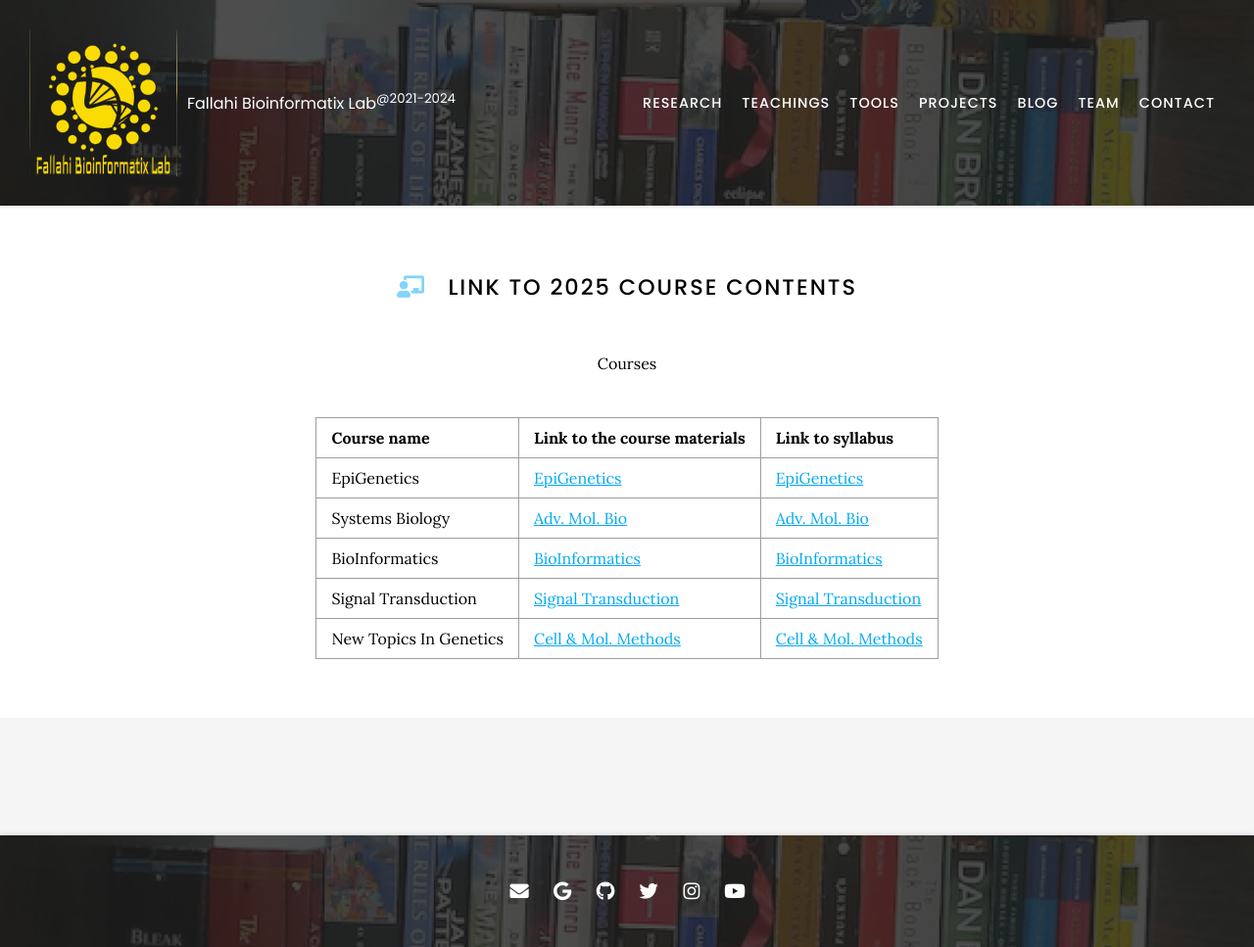
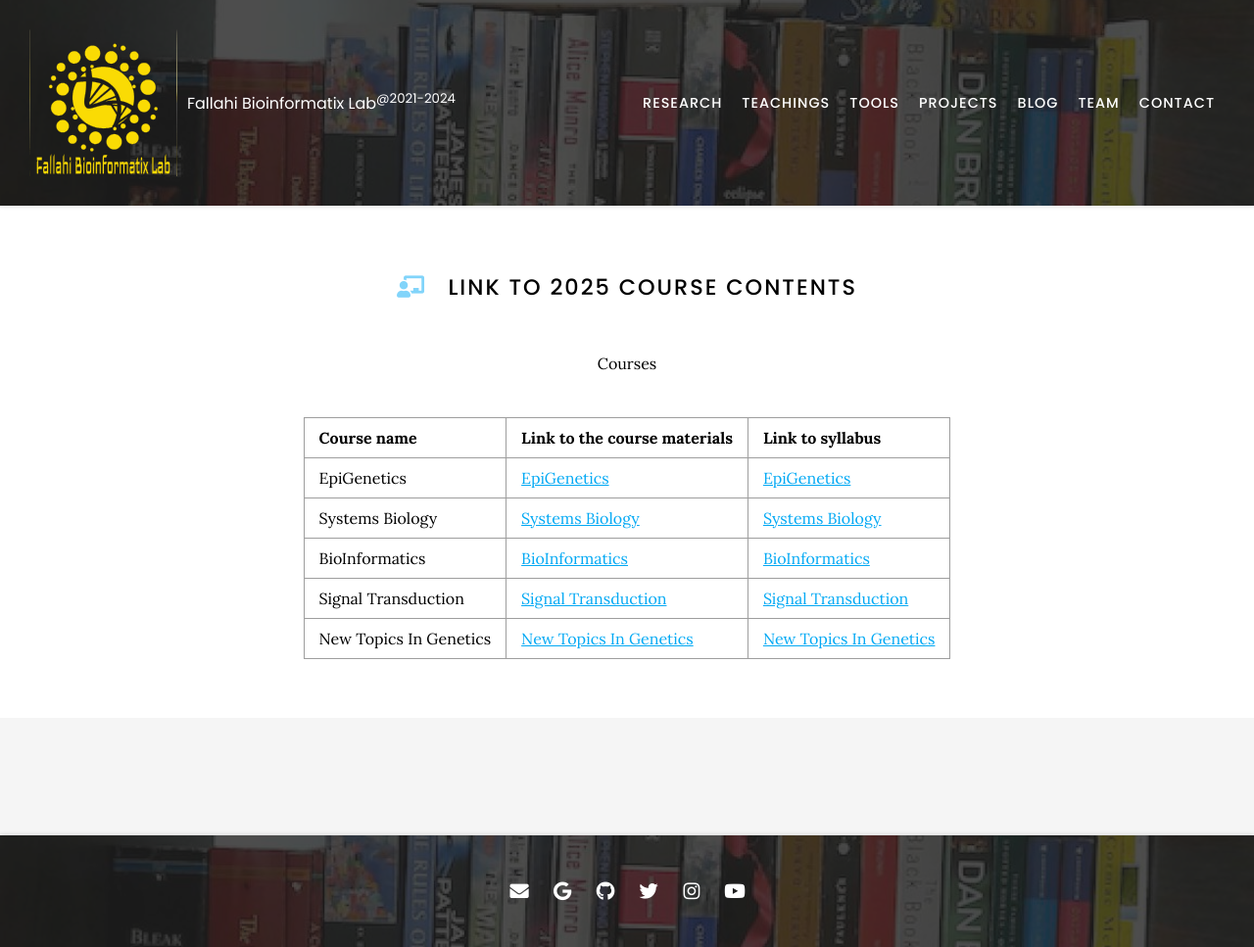
Before and after one commit to Hossein-Fallahi/Fallahi-Bioinformatics-Lab, a Jekyll site: the page built from Teaching/index.md, in a window 1280 px wide. Shown: the whole page at 98% size. Built offline with Jekyll 4.4.1, drawn with Linux system fonts in a browser that asks for light colours; nearby versions of some CDN libraries.

Commit message:
Update index.md

```diff
--- a/Teaching/index.md
+++ b/Teaching/index.md
@@ -16,10 +16,10 @@
 |Course name|	Link to the course materials|	Link to syllabus|
 | :---         |     :---      |          :--- |
 |EpiGenetics|	[EpiGenetics](https://docs.google.com/spreadsheets/d/1d0IdDZt5tCLuBp3o8G3yaiy5lqfV_9W5rOaVplBkHlA/edit?usp=sharing)|	[EpiGenetics](https://drive.google.com/file/d/11GdXaoX5mOR8Sm0afVU5Klzp6awHdy_Z/view?usp=share_link)|
-|Systems Biology|	[Adv. Mol. Bio](https://docs.google.com/spreadsheets/u/0/d/1S4SY0pgTcgFESI8U7vhl-rD-mh76QpHoizZUkhoFSoA/edit)|	[Adv. Mol. Bio](https://drive.google.com/file/d/1GjHaOP9l3igo8l5X5ZuFOlM68ViQUgiJ/view?usp=sharing)|
+|Systems Biology|	[Systems Biology]()|	[Systems Biology]()|
 |BioInformatics|	[BioInformatics](https://docs.google.com/spreadsheets/d/1sl7o6rG-Elo041N170dXAGUlCxBxZtb7tpTuklbiwo4/edit?usp=sharing)|	[BioInformatics](https://drive.google.com/file/d/1hQCklKxoczIk0GdZLuFg6qVjuD2mT-gR/view?usp=share_link)|
 |Signal Transduction|	[Signal Transduction](https://docs.google.com/spreadsheets/d/1uvZI5nhO9s0jFphAX6UQGGk1D_htNRTSiUPhw5szoE0/edit?usp=sharing)|	[Signal Transduction](https://drive.google.com/file/d/1L1VANCHzEXhyXAEE43DNS4_AwzLWnOXN/view?usp=share_link)|
-|New Topics In Genetics|	[Cell & Mol. Methods](https://docs.google.com/spreadsheets/u/0/d/1JFPB4lk2YJFtb3NQLwNcAaLns-3v9jYhbQAJufPPVTs/edit)|	[Cell & Mol. Methods](https://drive.google.com/file/d/1cLRmsMCXwrBVvUPLhGOdAkSWW1LJ8aPr/view?usp=sharing)|
+|New Topics In Genetics|	[New Topics In Genetics](https://docs.google.com/spreadsheets/u/0/d/1S4SY0pgTcgFESI8U7vhl-rD-mh76QpHoizZUkhoFSoA/edit)|	[New Topics In Genetics]()|
 
 {:.center}
 
```
